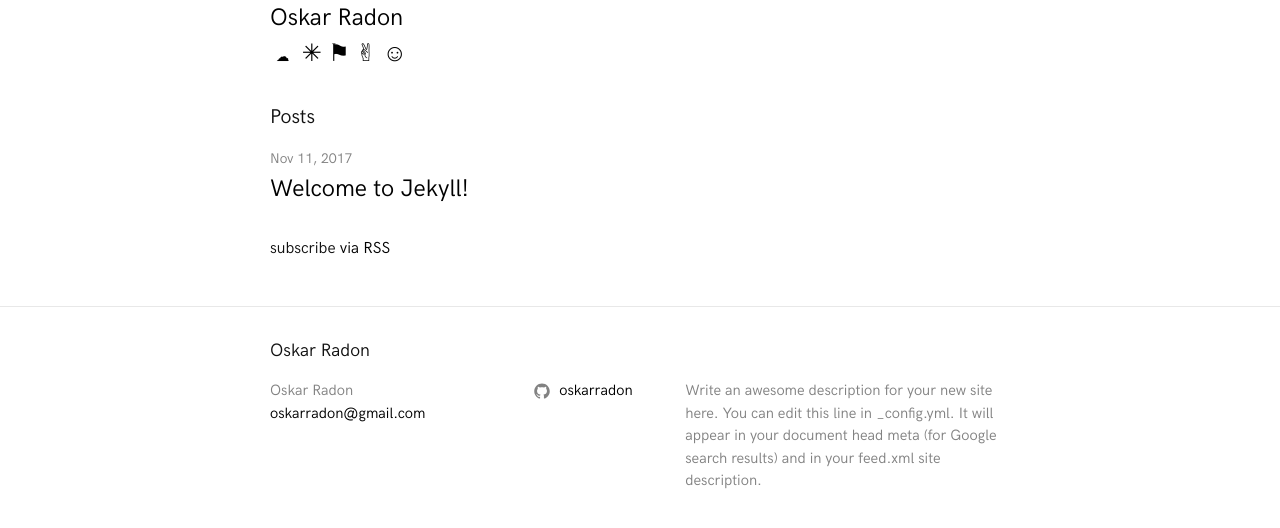
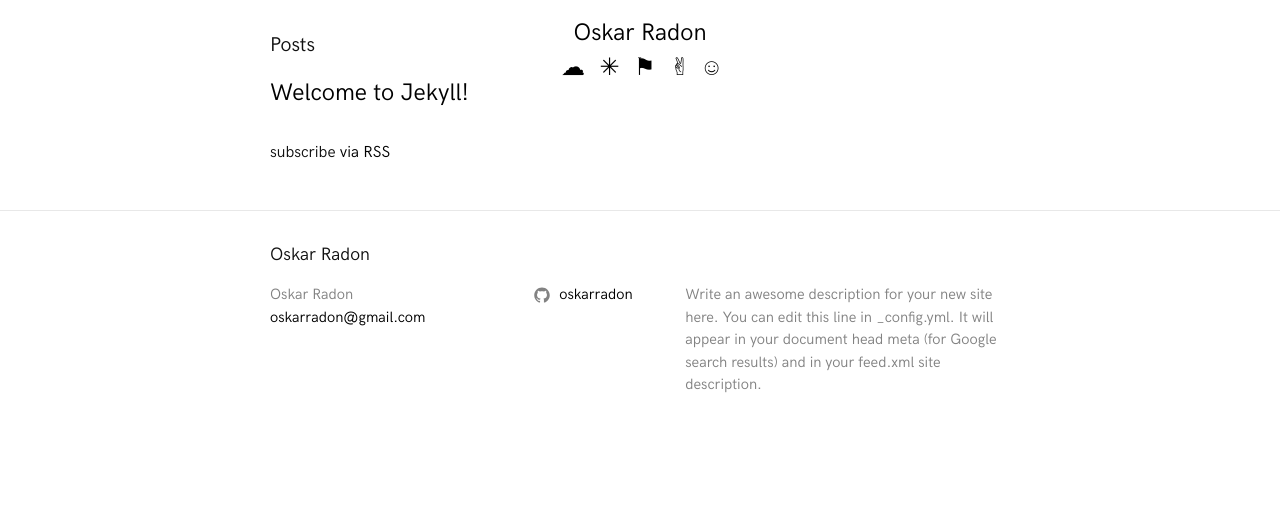
Before and after one commit to oskarradon/oskarradon.github.io-old, a Jekyll site: the page built from index.md, in a window 1280 px wide. Shown: the top 528 px of the page. Built offline with Jekyll 4.4.1, drawn with Linux system fonts in a browser that asks for light colours.

```diff
--- a/_layouts/home.html
+++ b/_layouts/home.html
@@ -8,18 +8,15 @@ layout: default
 
   {{ content }}
 
-  <ul class="post-list">
+  <section class="post-list">
     {% for post in site.posts %}
       <li>
-        {% assign date_format = site.minima.date_format | default: "%b %-d, %Y" %}
-        <span class="post-meta">{{ post.date | date: date_format }}</span>
-
         <h2>
           <a class="post-link" href="{{ post.url | relative_url }}">{{ post.title | escape }}</a>
         </h2>
       </li>
     {% endfor %}
-  </ul>
+  </section>
 
   <p class="rss-subscribe">subscribe <a href="{{ "/feed.xml" | relative_url }}">via RSS</a></p>
 
--- a/_sass/partials/_layout.scss
+++ b/_sass/partials/_layout.scss
@@ -4,6 +4,19 @@
 .site-header {
   min-height: $spacing-unit * 1.865;
   font-size: $base-font-size * 1.5;
+  text-align: center;
+  position: fixed;
+  width: 100%;
+  padding-top: 15px;
+
+  nav {
+    font-family: monospace;
+  }
+
+  button {
+    font-size: $base-font-size * 1.5;
+    padding: 0px;
+  }
 }
 
 
```
Also changed, not shown: _includes/disqus_comments.html (deleted, +0 -20 lines).
